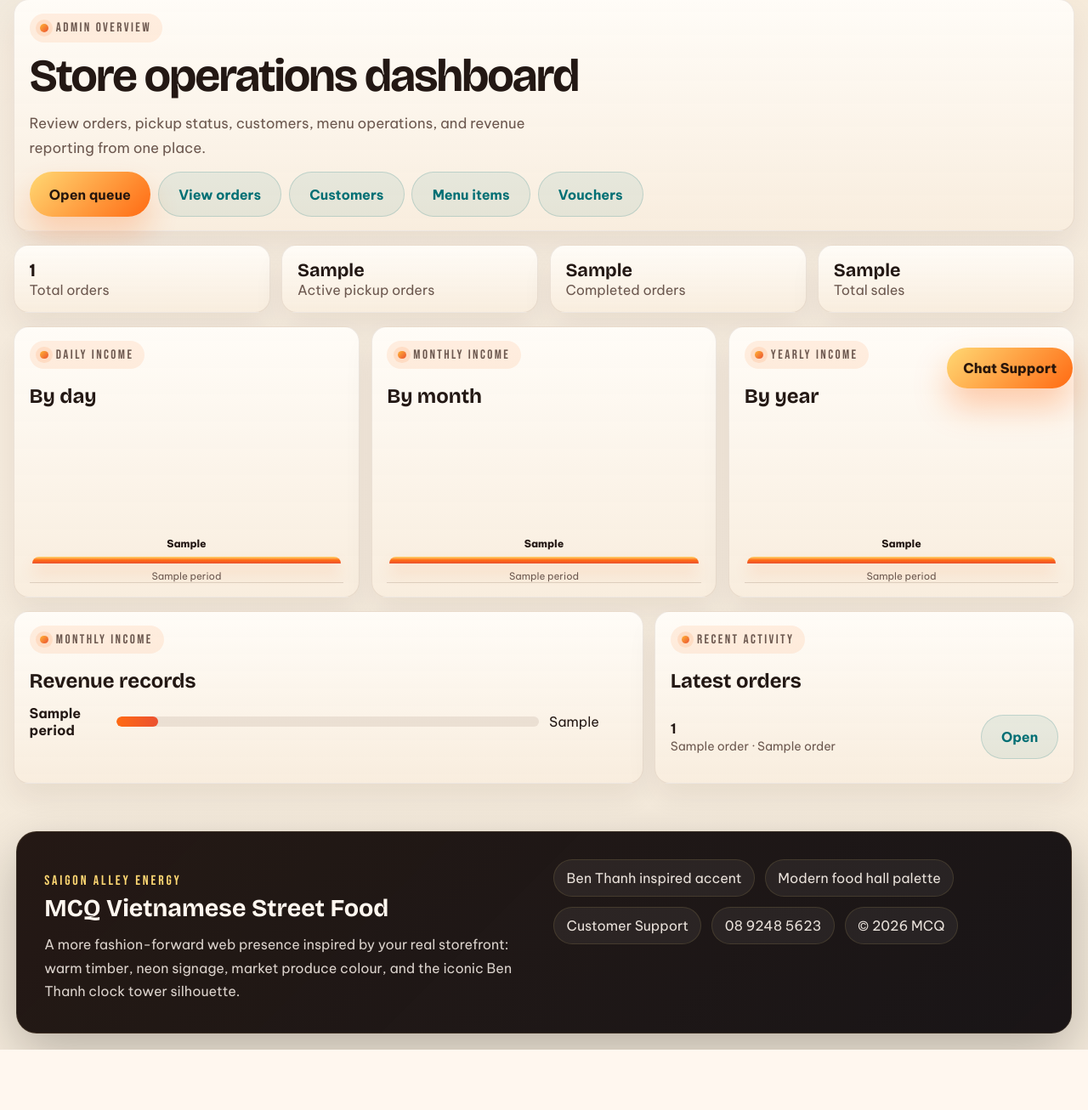
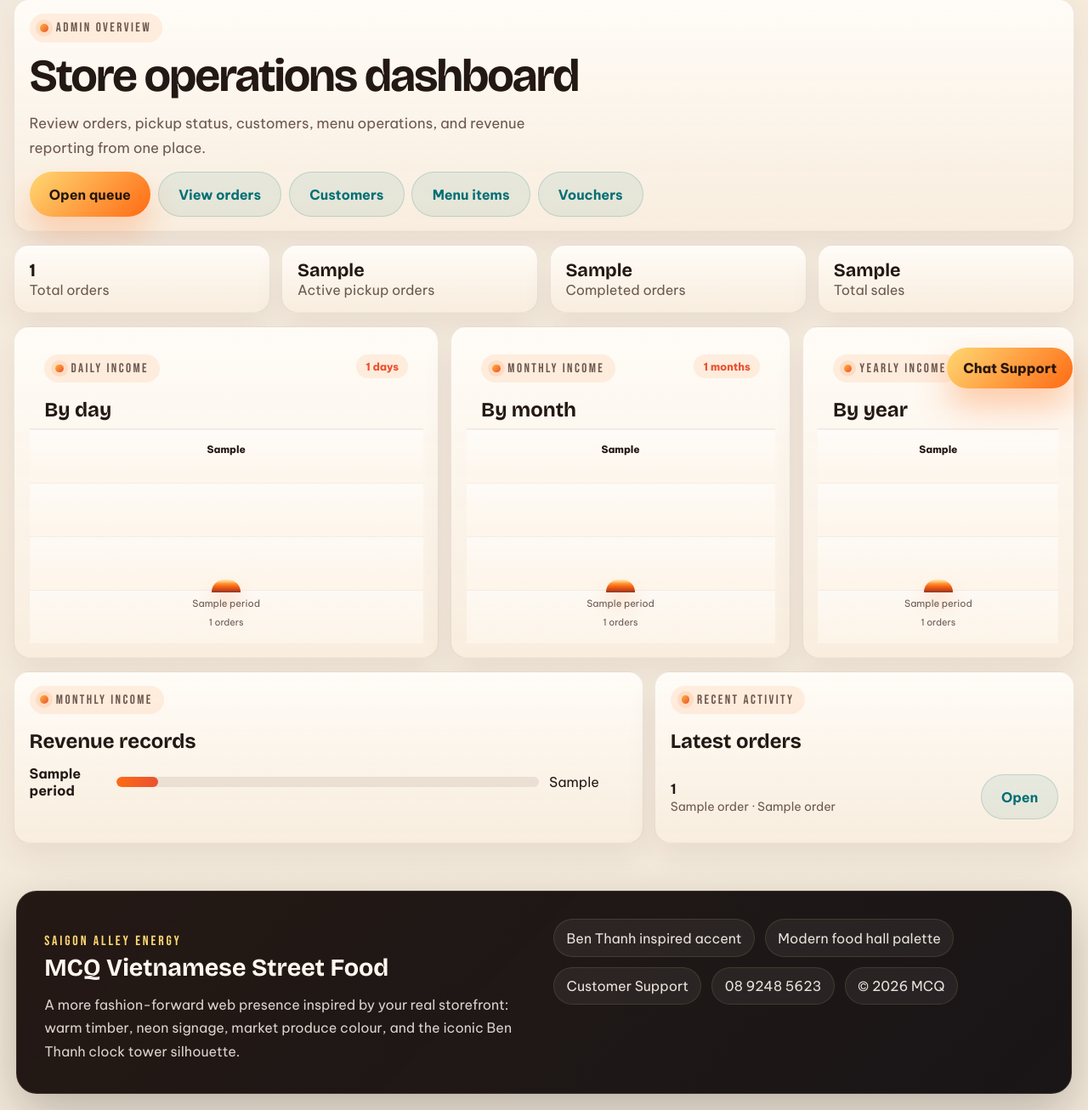
Before and after one commit to jov30/agile-proj, a Python web app: template templates/admin/dashboard.html in a window 1280 px wide. Shown: the part 325-1631 px from the top of the page at 85% size. Before the commit the page ends 1560 px from the top, so only its background shows below. Run offline with Jinja, Linux system fonts and the light colour scheme; the template is opened without the code that fills it: most values are stand-ins (such as "Sample title", 1, 10 or a date in 2020).

Commit message:
style: polish admin income charts

```diff
--- a/templates/admin/dashboard.html
+++ b/templates/admin/dashboard.html
@@ -25,8 +25,35 @@
 
   .admin-dashboard__charts {
     display: grid;
-    grid-template-columns: repeat(3, minmax(0, 1fr));
+    grid-template-columns: 1.25fr 1fr 0.8fr;
     gap: 0.85rem;
+  }
+
+  .admin-chart-card {
+    padding: 0;
+    overflow: hidden;
+  }
+
+  .admin-chart-card__head {
+    display: flex;
+    justify-content: space-between;
+    gap: 1rem;
+    align-items: flex-start;
+    padding: 1rem 1.1rem 0;
+  }
+
+  .admin-chart-card__head h2 {
+    margin: 0.2rem 0 0;
+  }
+
+  .admin-chart-total {
+    border-radius: 999px;
+    background: rgba(255, 106, 19, 0.1);
+    color: var(--brand-red);
+    font-size: 0.78rem;
+    font-weight: 900;
+    padding: 0.42rem 0.7rem;
+    white-space: nowrap;
   }
 
   .admin-card {
@@ -90,42 +117,65 @@
   }
 
   .plot {
+    position: relative;
     display: flex;
     align-items: end;
-    gap: 0.42rem;
-    min-height: 190px;
-    margin-top: 1rem;
-    padding: 0.7rem 0.2rem 0;
-    border-bottom: 1px solid rgba(112, 85, 66, 0.2);
+    gap: 0.5rem;
+    min-height: 230px;
+    margin-top: 0.5rem;
+    padding: 1rem 1rem 1.1rem;
+    background:
+      linear-gradient(rgba(112, 85, 66, 0.08) 1px, transparent 1px),
+      linear-gradient(180deg, rgba(255, 255, 255, 0.6), rgba(255, 246, 235, 0.78));
+    background-size: 100% 25%;
+    border-top: 1px solid rgba(112, 85, 66, 0.08);
   }
 
   .plot-column {
     flex: 1;
     min-width: 24px;
-    display: grid;
-    align-content: end;
+    height: 100%;
+    display: flex;
+    flex-direction: column;
+    justify-content: flex-end;
     gap: 0.45rem;
     text-align: center;
   }
 
+  .plot-bar-wrap {
+    height: 150px;
+    display: flex;
+    align-items: flex-end;
+    justify-content: center;
+  }
+
   .plot-bar {
-    width: 100%;
+    width: min(100%, 34px);
     min-height: 8px;
-    border-radius: 999px 999px 4px 4px;
-    background: linear-gradient(180deg, var(--brand-gold), var(--brand-orange), var(--brand-red));
-    box-shadow: 0 10px 18px rgba(255, 106, 19, 0.18);
+    border-radius: 999px 999px 8px 8px;
+    background:
+      linear-gradient(180deg, rgba(255, 255, 255, 0.42), transparent 30%),
+      linear-gradient(180deg, #ffd873 0%, #ff6a13 50%, #9b3120 100%);
+    box-shadow: 0 12px 20px rgba(255, 106, 19, 0.2);
   }
 
   .plot-label {
     color: var(--text-muted);
-    font-size: 0.72rem;
+    font-size: 0.7rem;
+    line-height: 1.2;
     overflow-wrap: anywhere;
   }
 
   .plot-value {
     color: var(--text-main);
-    font-size: 0.76rem;
+    font-size: 0.74rem;
     font-weight: 800;
+    min-height: 1.2rem;
+  }
+
+  .plot-orders {
+    color: var(--text-muted);
+    font-size: 0.68rem;
   }
 
   .recent-order {
@@ -195,15 +245,23 @@
   </section>
 
   <section class="admin-dashboard__charts">
-    <article class="admin-card">
+    <article class="admin-card admin-chart-card">
+      <div class="admin-chart-card__head">
+        <div>
           <p class="eyebrow">Daily income</p>
           <h2>By day</h2>
+        </div>
+        <span class="admin-chart-total">{{ daily_report|length }} days</span>
+      </div>
       <div class="plot">
         {% for row in daily_report %}
-          <div class="plot-column">
+          <div class="plot-column" title="{{ row.period }} · {{ row.revenue_display }} · {{ row.order_count }} orders">
             <span class="plot-value">{{ row.revenue_display }}</span>
+            <div class="plot-bar-wrap">
               <div class="plot-bar" style="height: {{ row.bar_height }}%"></div>
+            </div>
             <span class="plot-label">{{ row.period }}</span>
+            <span class="plot-orders">{{ row.order_count }} orders</span>
           </div>
         {% else %}
           <p>No daily income yet.</p>
@@ -211,15 +269,23 @@
       </div>
     </article>
 
-    <article class="admin-card">
+    <article class="admin-card admin-chart-card">
+      <div class="admin-chart-card__head">
+        <div>
           <p class="eyebrow">Monthly income</p>
           <h2>By month</h2>
+        </div>
+        <span class="admin-chart-total">{{ monthly_report|length }} months</span>
+      </div>
       <div class="plot">
         {% for row in monthly_report %}
-          <div class="plot-column">
+          <div class="plot-column" title="{{ row.period }} · {{ row.revenue_display }} · {{ row.order_count }} orders">
             <span class="plot-value">{{ row.revenue_display }}</span>
+            <div class="plot-bar-wrap">
               <div class="plot-bar" style="height: {{ row.bar_height }}%"></div>
+            </div>
             <span class="plot-label">{{ row.period }}</span>
+            <span class="plot-orders">{{ row.order_count }} orders</span>
           </div>
         {% else %}
           <p>No monthly income yet.</p>
@@ -227,15 +293,23 @@
       </div>
     </article>
 
-    <article class="admin-card">
+    <article class="admin-card admin-chart-card">
+      <div class="admin-chart-card__head">
+        <div>
           <p class="eyebrow">Yearly income</p>
           <h2>By year</h2>
+        </div>
+        <span class="admin-chart-total">{{ yearly_report|length }} years</span>
+      </div>
       <div class="plot">
         {% for row in yearly_report %}
-          <div class="plot-column">
+          <div class="plot-column" title="{{ row.period }} · {{ row.revenue_display }} · {{ row.order_count }} orders">
             <span class="plot-value">{{ row.revenue_display }}</span>
+            <div class="plot-bar-wrap">
               <div class="plot-bar" style="height: {{ row.bar_height }}%"></div>
+            </div>
             <span class="plot-label">{{ row.period }}</span>
+            <span class="plot-orders">{{ row.order_count }} orders</span>
           </div>
         {% else %}
           <p>No yearly income yet.</p>
```
Lines whose indentation alone changed are shown as unchanged.
